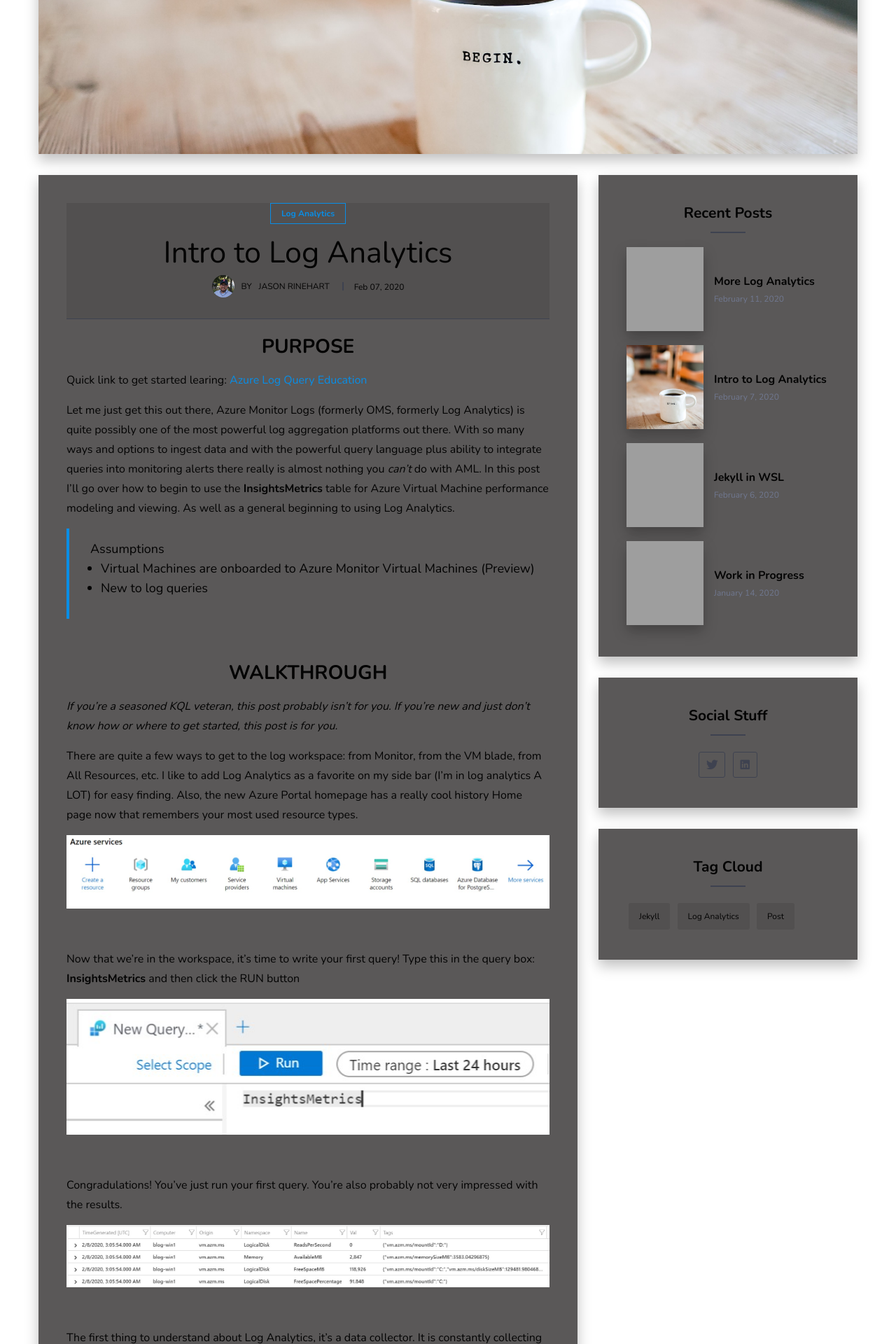
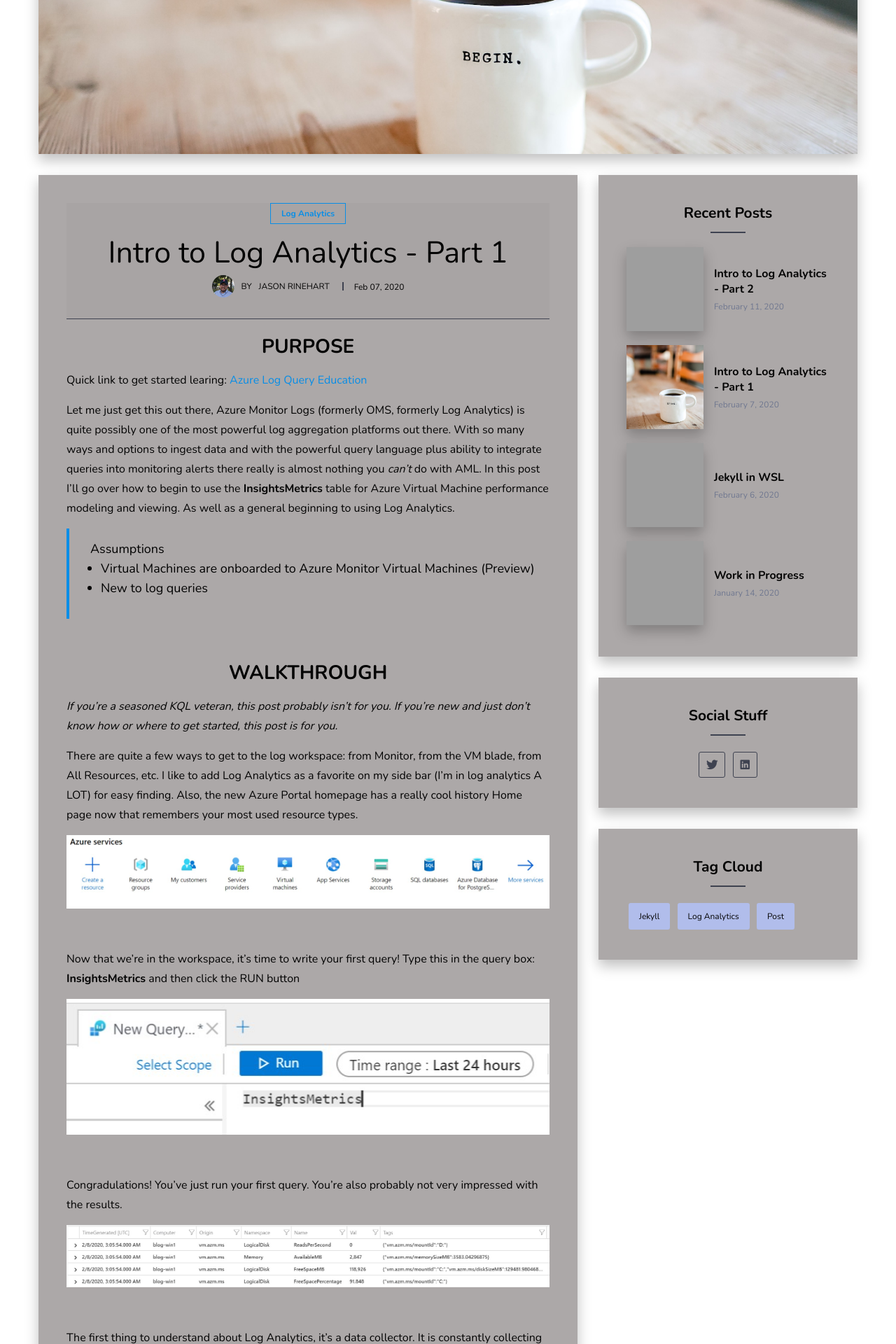
Before and after one commit to technicalanxiety/technicalanxiety.github.io, a Jekyll site: the page built from _posts/2020-2-7-intro-to-la-pt1.md, in a window 1280 px wide. Shown: the part 475-2395 px from the top of the page at 70% size. Built offline with Jekyll 4.4.1, drawn with Linux system fonts in a browser that asks for light colours; nearby versions of some CDN libraries; comment, search, counter and statistics services are not loaded; some of the changed text lies outside the part shown; grey boxes are pictures that could not be loaded.

Commit message:
[post/site] updated colors, renamed LA posts

```diff
--- a/_posts/2020-2-10-more-la.md
+++ b/_posts/2020-2-10-intro-to-la-pt2.md
@@ -1,6 +1,6 @@
 ---
 layout: post
-title:  "More Log Analytics"
+title:  "Intro to Log Analytics - Part 2"
 date:   2020-02-10 21:52 -0600
 image:  more-la.jpg
 tags:   [Log Analytics]
--- a/_posts/2020-2-7-intro-to-la.md
+++ b/_posts/2020-2-7-intro-to-la-pt1.md
@@ -1,6 +1,6 @@
 ---
 layout: post
-title:  "Intro to Log Analytics"
+title:  "Intro to Log Analytics - Part 1"
 date:   2020-02-07 15:53 -0600
 image:  intro-to-la.jpg
 tags:   [Log Analytics]
--- a/_sass/0-settings/_colors.scss
+++ b/_sass/0-settings/_colors.scss
@@ -8,7 +8,7 @@
 $black: #525050;
 $lighten-black: #323743;
 $blue-black: #525050;
-$blue-darken: #525050;
+$blue-darken: #a8a4a4;
 $green-darken: #525050;
 $danger: #e02f40;
 $success: #34a74e;
--- a/_sass/3-modules/_sidebar.scss
+++ b/_sass/3-modules/_sidebar.scss
@@ -232,7 +232,7 @@
       font-size: 12px;
       border-radius: $global-radius;
       color: $text;
-      background: $blue-black;
+      background: rgb(177, 189, 235);
       &:hover {
         color: $white;
         background: $primary-color;
--- a/_sass/4-layouts/_post.scss
+++ b/_sass/4-layouts/_post.scss
@@ -161,9 +161,9 @@
 .prev, .next {
   flex-basis: 100%;
   padding: 15px;
-  background: #26272B;
+  background: rgb(177, 189, 235);
   &:hover {
-    background: darken(#26272B, 3%);
+    background: darken( rgb(177, 189, 235), 10%);
     .post-nav-title {
       color: $primary-color;
       transition: $global-transition;
--- a/_sass/4-layouts/_tags.scss
+++ b/_sass/4-layouts/_tags.scss
@@ -15,7 +15,7 @@
     border-radius: 4px;
     color: $text;
     font-weight: 700;
-    background: $blue-black;
+    background: rgb(177, 189, 235);
     &:hover {
       color: $white;
       background: $primary-color;
```
